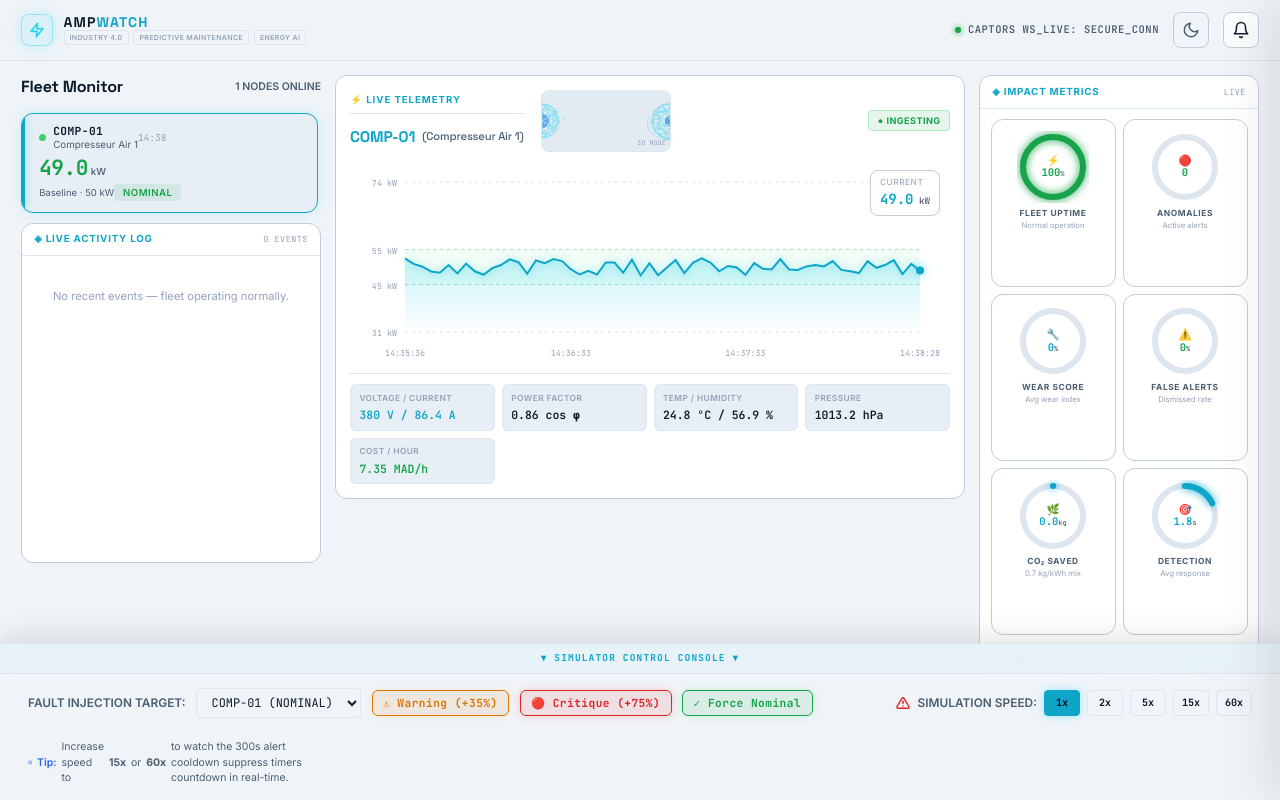
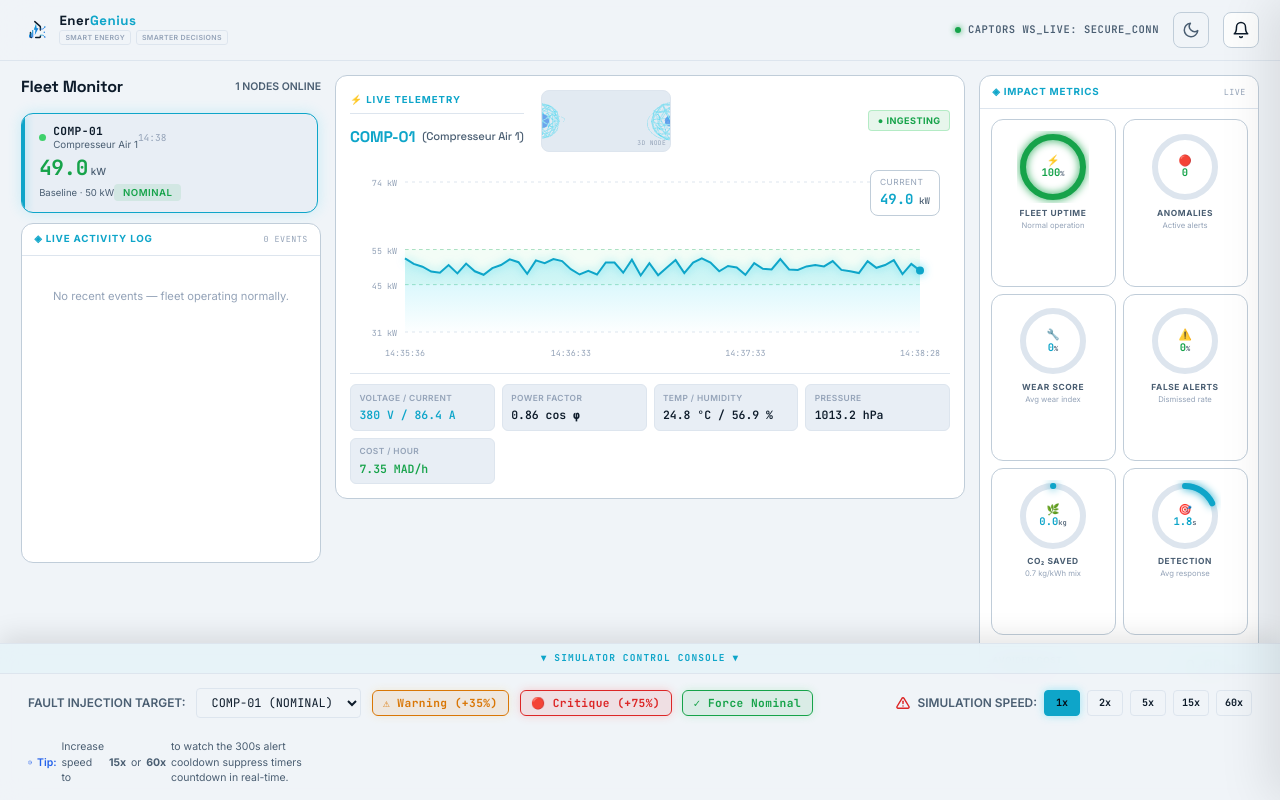
Before and after one commit to Adiboubadriss2020/AMPWATCH, a React (Vite) app: page / in a window 1280 px wide. Built offline with nearby package versions, Linux system fonts and the light colour scheme.

Commit message:
feat: replace logo placeholder with EnerGenius brand SVG logo

```diff
--- a/src/App.tsx
+++ b/src/App.tsx
@@ -8,6 +8,7 @@ import { EventLog } from './components/EventLog';
 import { KPIPanel } from './components/KPIPanel';
 import { SimulationControl } from './components/SimulationControl';
 import { AgentPanel } from './components/AgentPanel';
+import { Logo } from './components/Logo';
 
 function App() {
   // State management
@@ -160,35 +161,23 @@ function App() {
     >
       {/* Header bar */}
       <header className="app-header">
-        <div className="header-brand">
-          {/* Logo mark with radial glow */}
-          <div style={{
-            width: '32px', height: '32px',
-            borderRadius: '8px',
-            backgroundColor: 'rgba(41,211,240,0.1)',
-            border: '1px solid rgba(41,211,240,0.4)',
-            display: 'flex', alignItems: 'center', justifyContent: 'center',
-            boxShadow: '0 0 16px rgba(41,211,240,0.25)',
-            flexShrink: 0,
-          }}>
-            <svg width="16" height="16" viewBox="0 0 24 24" fill="none" stroke="#29D3F0" strokeWidth="2.5" strokeLinecap="round" strokeLinejoin="round">
-              <polyline points="13 2 3 14 12 14 11 22 21 10 12 10 13 2"/>
-            </svg>
-          </div>
+        <div className="header-brand" style={{ gap: '0.6rem' }}>
+          {/* SVG Logo mark */}
+          <Logo height={30} />
           <div style={{ display: 'flex', flexDirection: 'column', gap: '1px' }}>
             <h1 style={{
-              margin: 0, fontSize: '1rem',
+              margin: 0, fontSize: '0.95rem',
               fontWeight: 700,
               fontFamily: 'var(--font-heading)',
-              letterSpacing: '0.08em',
-              textTransform: 'uppercase',
+              letterSpacing: '0.04em',
+              textTransform: 'none',
               color: 'var(--color-text)',
-              lineHeight: 1,
+              lineHeight: 1.1,
             }}>
-              AMP<span style={{ color: 'var(--color-cyan)' }}>WATCH</span>
+              Ener<span style={{ color: 'var(--color-cyan)' }}>Genius</span>
             </h1>
             <div style={{ display: 'flex', gap: '0.35rem', alignItems: 'center' }}>
-              {['Industry 4.0', 'Predictive Maintenance', 'Energy AI'].map(tag => (
+              {['Smart Energy', 'Smarter Decisions'].map(tag => (
                 <span key={tag} style={{
                   fontSize: '0.5rem', fontWeight: 600,
                   color: 'var(--color-text-dim)',
--- /dev/null
+++ b/src/components/Logo.tsx
@@ -0,0 +1,80 @@
+import React from 'react';
+
+interface LogoProps {
+  className?: string;
+  style?: React.CSSProperties;
+  height?: number | string;
+}
+
+export const Logo: React.FC<LogoProps> = ({ className, style, height = 32 }) => {
+  return (
+    <svg
+      version="1.1"
+      viewBox="0 0 500 500"
+      height={height}
+      className={className}
+      style={{ display: 'inline-block', verticalAlign: 'middle', ...style }}
+    >
+      <defs>
+        {/* Luminous gradient for primary accents (cyan -> blue) */}
+        <linearGradient id="logo-accent-grad" x1="0%" y1="0%" x2="100%" y2="100%">
+          <stop offset="0%" stopColor="var(--color-cyan)" />
+          <stop offset="100%" stopColor="var(--color-blue)" />
+        </linearGradient>
+      </defs>
+
+      {/* Hexagonal house/node outline */}
+      <path
+        d="M 230 110
+           L 320 190
+           A 8 8 0 0 1 323 196
+           L 323 250
+           M 323 350
+           L 323 364
+           A 12 12 0 0 1 311 376
+           L 245 376
+           M 175 376
+           L 170 376
+           A 12 12 0 0 1 158 364
+           L 158 290"
+        fill="none"
+        stroke="var(--color-text)"
+        strokeWidth="24"
+        strokeLinecap="round"
+        strokeLinejoin="round"
+      />
+
+      {/* 3 vertical bar charts (left side) */}
+      <rect x="134" y="326" width="18" height="50" rx="6" fill="url(#logo-accent-grad)" />
+      <rect x="160" y="294" width="18" height="82" rx="6" fill="url(#logo-accent-grad)" />
+      <rect x="186" y="250" width="18" height="126" rx="6" fill="url(#logo-accent-grad)" />
+
+      {/* Central Lightning Bolt */}
+      <path
+        d="M 250 144
+           L 214 246
+           L 242 246
+           L 230 334
+           L 290 220
+           L 260 220
+           Z"
+        fill="url(#logo-accent-grad)"
+        style={{ filter: 'drop-shadow(0 0 8px rgba(41,211,240,0.5))' }}
+      />
+
+      {/* 3 horizontal circuit lines (right side) */}
+      {/* Top Line */}
+      <path d="M 323 234 L 370 234 L 396 200" fill="none" stroke="url(#logo-accent-grad)" strokeWidth="12" strokeLinecap="round" strokeLinejoin="round" />
+      <circle cx="396" cy="200" r="12" fill="url(#logo-accent-grad)" />
+
+      {/* Middle Line */}
+      <path d="M 323 286 L 388 286" fill="none" stroke="url(#logo-accent-grad)" strokeWidth="12" strokeLinecap="round" strokeLinejoin="round" />
+      <circle cx="388" cy="286" r="12" fill="url(#logo-accent-grad)" />
+
+      {/* Bottom Line */}
+      <path d="M 323 336 L 370 336 L 396 366" fill="none" stroke="url(#logo-accent-grad)" strokeWidth="12" strokeLinecap="round" strokeLinejoin="round" />
+      <circle cx="396" cy="366" r="12" fill="url(#logo-accent-grad)" />
+    </svg>
+  );
+};
+export default Logo;
```
